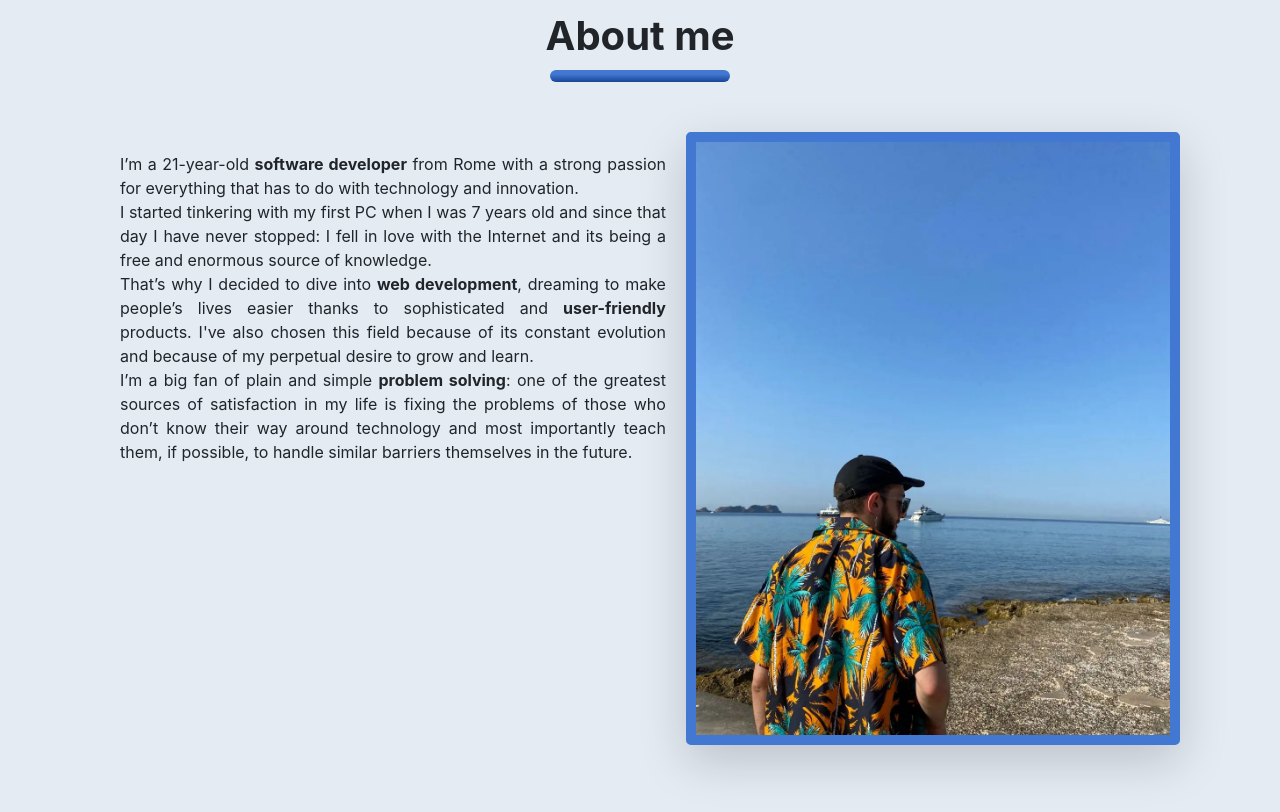
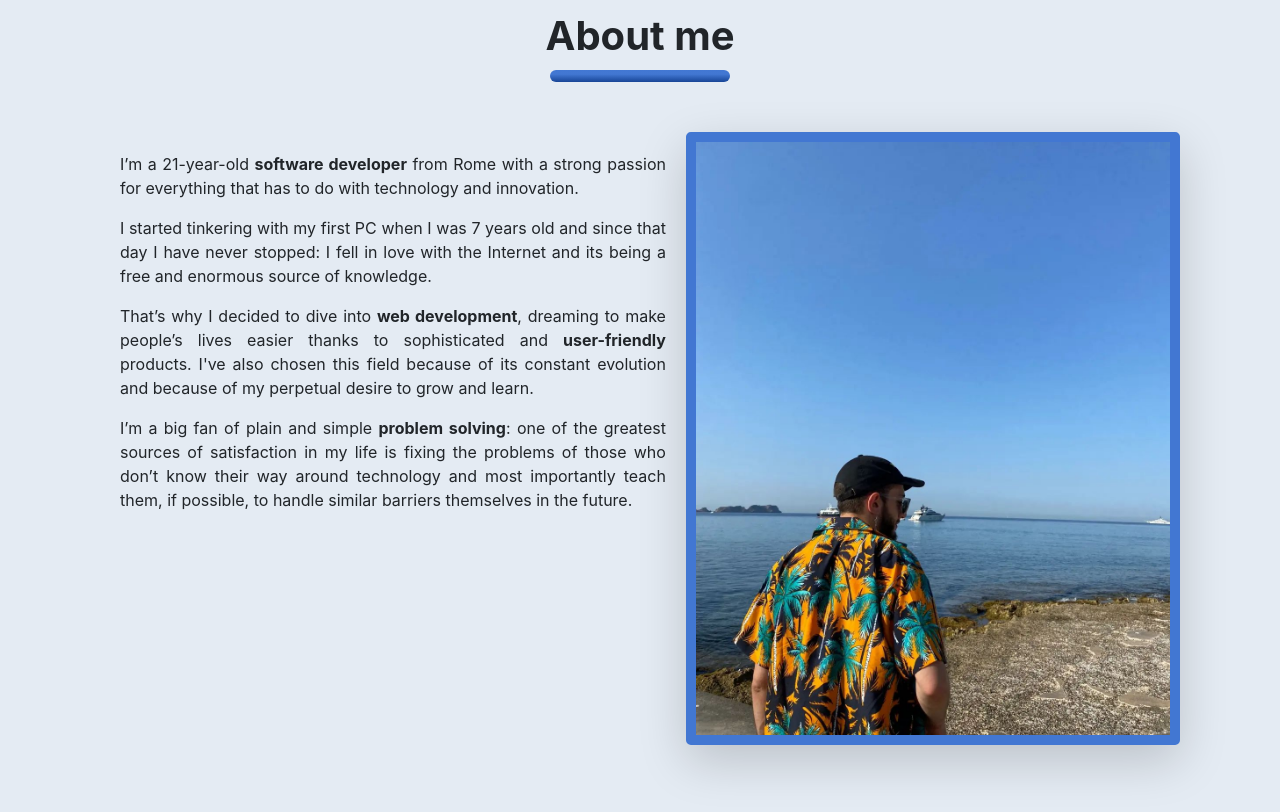
Before and after one commit to eduardomecchia/nuxt-portfolio, a Nuxt app: page / in a window 1280 px wide. Shown: the part 840-1652 px from the top of the page. Built offline with nearby package versions, Linux system fonts and the light colour scheme.

Commit message:
fix: separate paragraphs better

```diff
--- a/components/about.vue
+++ b/components/about.vue
@@ -3,27 +3,35 @@
         <Heading text="About me"></Heading>
 
         <article>
+            <div class="paragraph-container">
                 <p>
                     I’m a 21-year-old <strong>software developer</strong> from Rome with
                     a strong passion for everything that has to do with technology and
                     innovation.
-                <br>
+                </p>
+
+                <p>
                     I started tinkering with my first PC when I was 7 years
                     old and since that day I have never stopped: I fell in love with the
                     Internet and its being a free and enormous source of knowledge.
-                <br>
+                </p>
+
+                <p>
                     That’s why I decided to dive into <strong>web development</strong>,
                     dreaming to make people’s lives easier thanks to sophisticated and
                     <strong>user-friendly</strong> products. I've also chosen this field
                     because of its constant evolution and because of my perpetual desire
                     to grow and learn.
-                <br>
+                </p>
+
+                <p>
                     I’m a big fan of plain and simple
                     <strong>problem solving</strong>: one of the greatest sources of
                     satisfaction in my life is fixing the problems of those who don’t
                     know their way around technology and most importantly teach them, if
                     possible, to handle similar barriers themselves in the future.
                 </p>
+            </div>
 
             <!-- Photo of me -->
             <figure>
@@ -54,7 +62,7 @@
                 }
             }
 
-            p {
+            .paragraph-container {
                 width: 70%;
                 padding: 20px;
                 text-align: justify;
```
Lines whose indentation alone changed are shown as unchanged.
